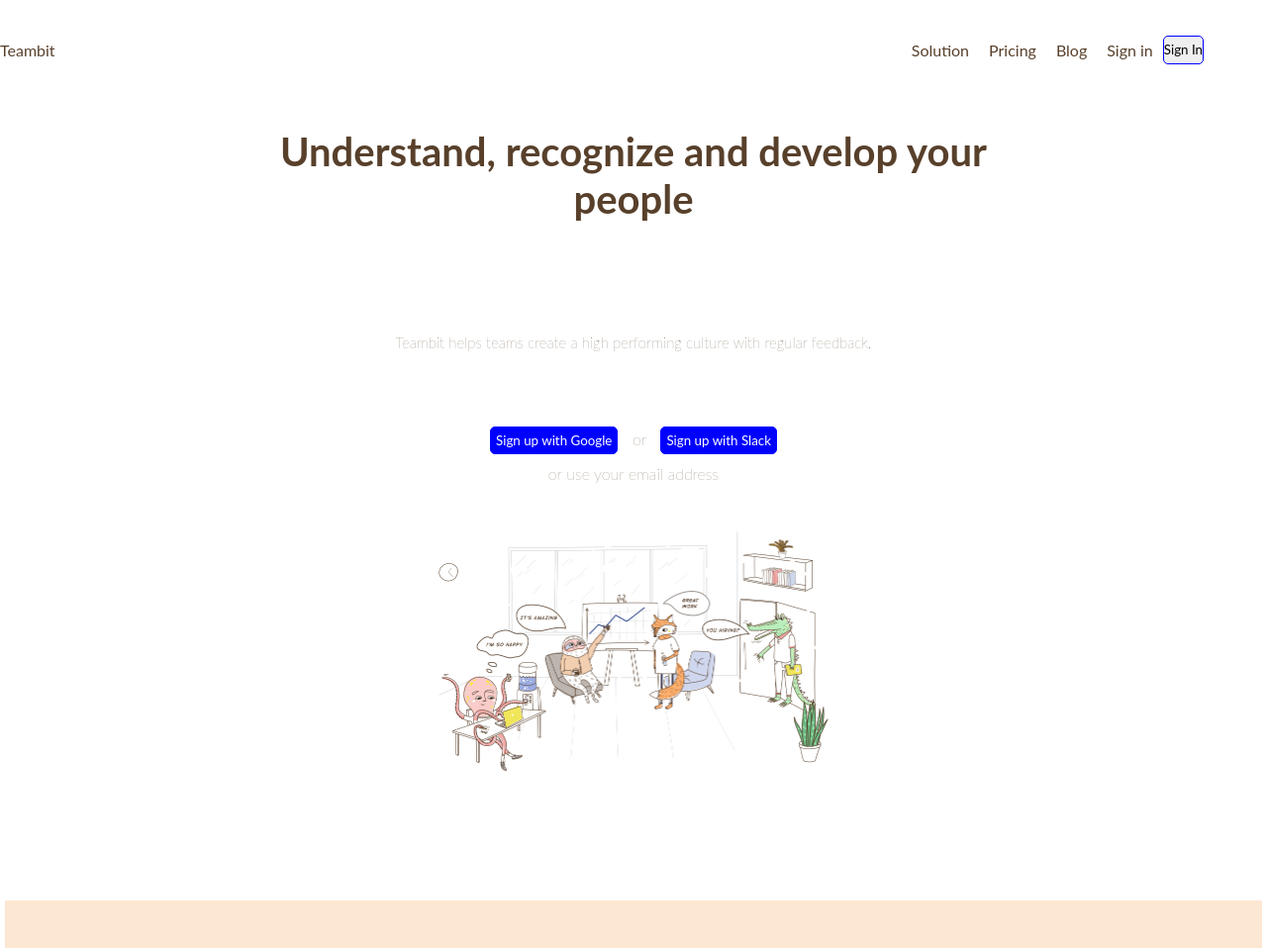
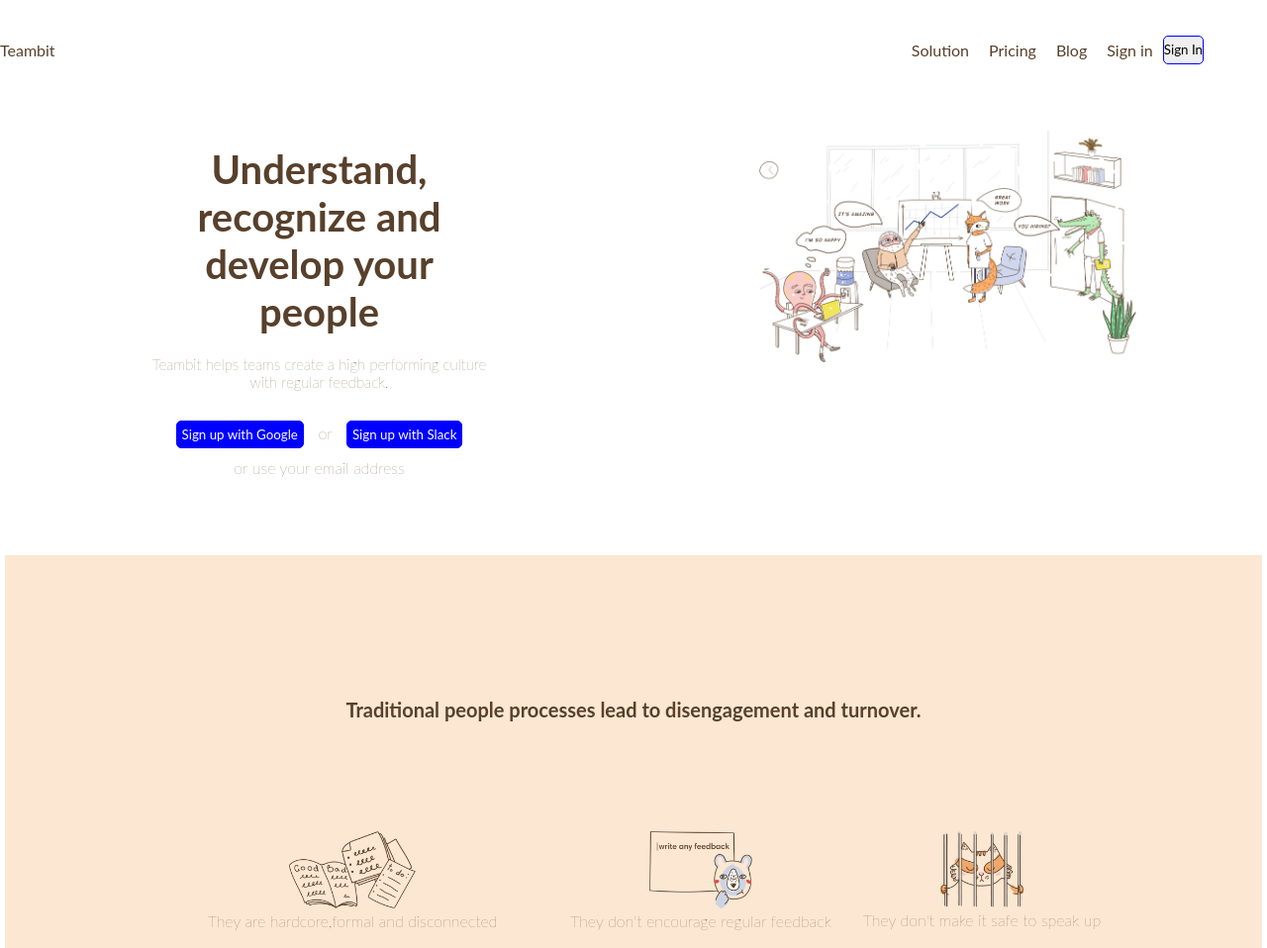
Before and after one commit to AleBaviera/node-sass-teambit, a website: page public/index.html in a window 1280 px wide. Shown: the top 958 px of the page at 99% size. Drawn offline with Linux system fonts and the light colour scheme.

Commit message:
section first

```diff
--- a/public/index.html
+++ b/public/index.html
@@ -27,8 +27,11 @@
         </nav>
       </header>
       <div class="main">
-        <section>
-          <div class="intro padding">
+        <section class="first">
+          <div class="row">
+
+
+            <div class="col-50 padding">
               <h1 class="padding">Understand, recognize and develop your people</h1>
               <p class="padding">Teambit helps teams create a high performing culture with regular feedback.</p>
               <div class="signIn">
@@ -36,8 +39,11 @@
                 <span>or</span>
                 <button type="button" name="button"> Sign up with Slack</button>
                 <div class="mail"><a href="#">or use your email address </a></div>
-              <div class="main-ill padding"><img src="img/illustration-main.jpg" alt=""></div>
+
               </div>
+              </div>
+            <div class="col-50 padding"><img src="img/illustration-main.jpg" alt=""></div>
+
           </div>
         </section>
         <section class="second padding">
@@ -176,7 +182,7 @@
           <div class="col first">
             <img src="img/logo-small.svg" alt="">
 
-            <span><a href="#">Teambit</a>helps teams create high performing cultures by making feedback a daily habit.</span>
+            <span><a href="#">Teambit</a> helps teams create high performing cultures by making feedback a daily habit.</span>
 
           </div>
           <div class="col">
--- a/src/scss/main.scss
+++ b/src/scss/main.scss
@@ -6,6 +6,17 @@
     margin: 0;
     padding: 5px;
 
+    .first{
+      margin-top: 5%;
+      .row{
+        display: flex;
+        flex-direction: row;
+
+        .col-50{
+          width: 50%;
+          img{
+            width: 100%;
+          }
           .signIn{
             margin: 10px;
             padding: 5px;
@@ -38,6 +49,9 @@
             width: 50%;
             height: auto;
 
+          }
+        }
+      }
     }
     .second,
     .third{
@@ -76,6 +90,7 @@
           }
       }
     }
+
     .fourth,
     .fifth,
     .sixth,
```
Also changed, not shown: src/html/index.html (+10 -4 lines), public/css/style.css. Lines whose indentation alone changed are shown as unchanged.
